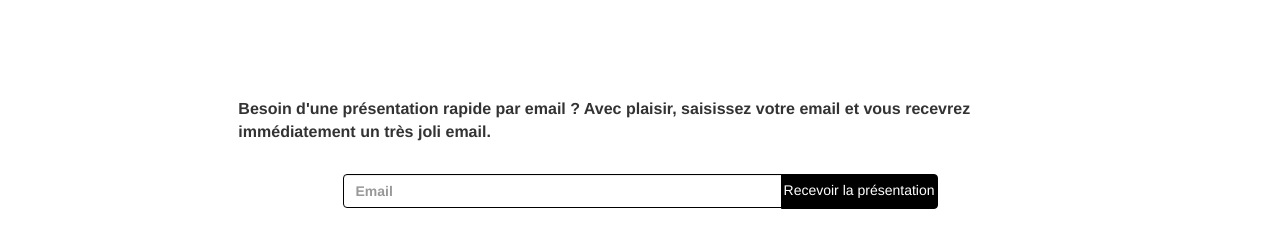
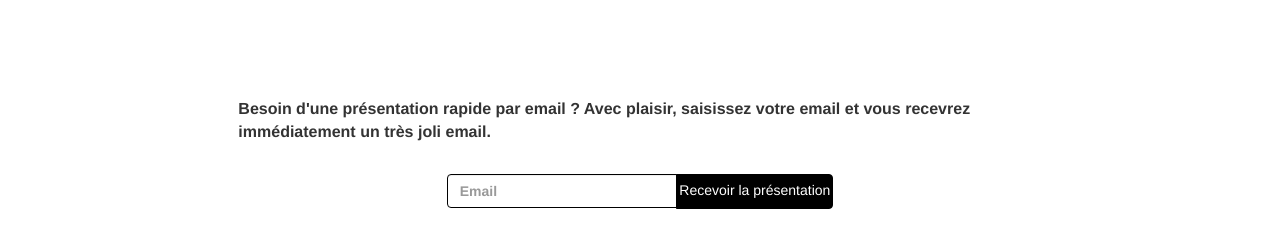
Before and after one commit to Pi-Bouf/CAPEB, a plain HTML site: page index.html in a window 1280 px wide. Shown: the part 563-800 px from the top of the page. Drawn offline with Linux system fonts and the light colour scheme.

Commit message:
Little upgrade with input.

```diff
--- a/index.html
+++ b/index.html
@@ -40,7 +40,7 @@
                 Besoin d'une présentation rapide par email ? Avec plaisir, saisissez votre email et vous recevrez immédiatement un très joli email.
             </div>
             <div class="row row-centered">
-                <div class="col-md-6 col-sm-8 col-xs-10 col-centered">
+                <div class="col-lg-4 col-md-6 col-sm-8 col-xs-12 col-centered">
                     <form method="post" action="#presentation">
                         <div class="input-group">
 
```
